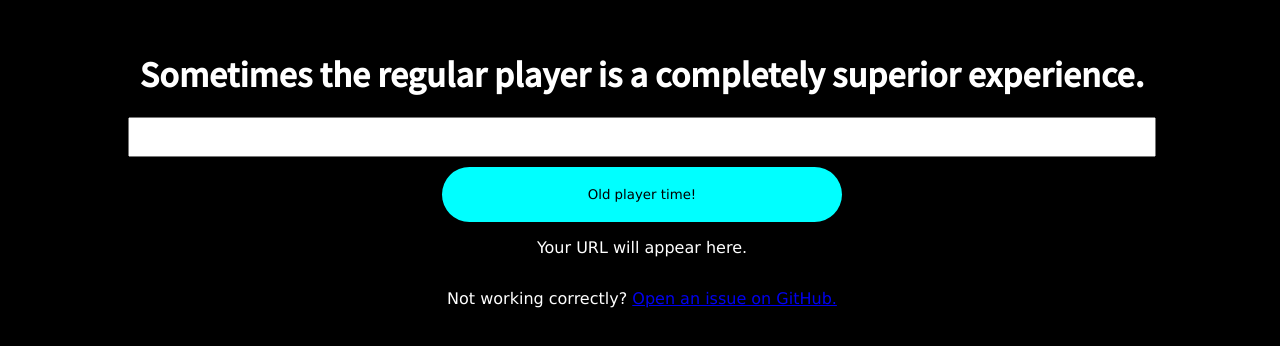
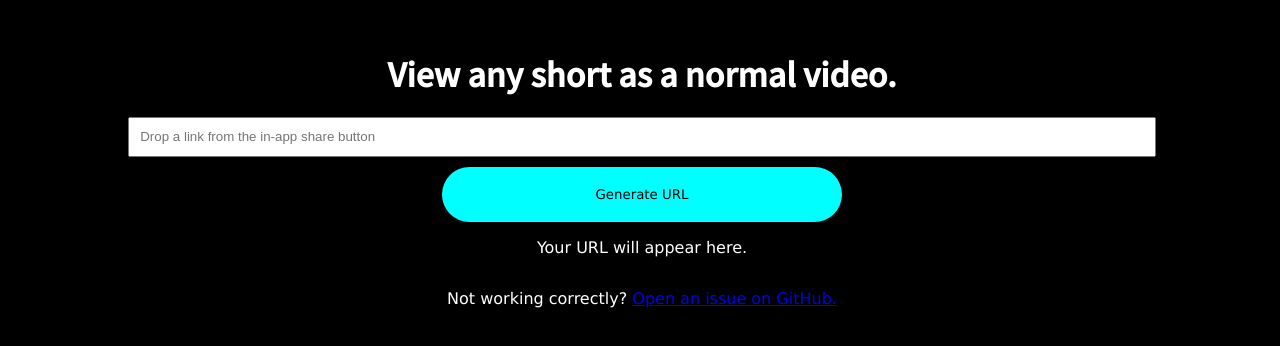
Before and after one commit to stopmotio/YoutubeShortsBegone, a plain HTML site: page index.html in a window 1280 px wide. Shown: the part 224-570 px from the top of the page. Drawn offline with Linux system fonts and the light colour scheme.

Commit message:
anxiety update
so basically i removed the weird

```diff
--- a/index.html
+++ b/index.html
@@ -11,9 +11,9 @@
 </head>
 <body>
   <div class="flexdiv">
-    <h1>Sometimes the regular player is a completely superior experience.</h1>
-    <input type="text" id="sourceurl">
-    <button onclick="FixTheLink();">Old player time!</button>
+    <h1>View any short as a normal video.</h1>
+    <input type="text" id="sourceurl" placeholder="Drop a link from the in-app share button">
+    <button onclick="FixTheLink();">Generate URL</button>
     <p><a id="output" target="_blank">Your URL will appear here.</a></p>
     <p>Not working correctly? <a href="https://github.com/stopmotio/YoutubeShortsBegone/issues/new?assignees=&labels=&template=bug-report.md&title=Error%21">Open an issue on GitHub.</a></p>
   </div>
```
